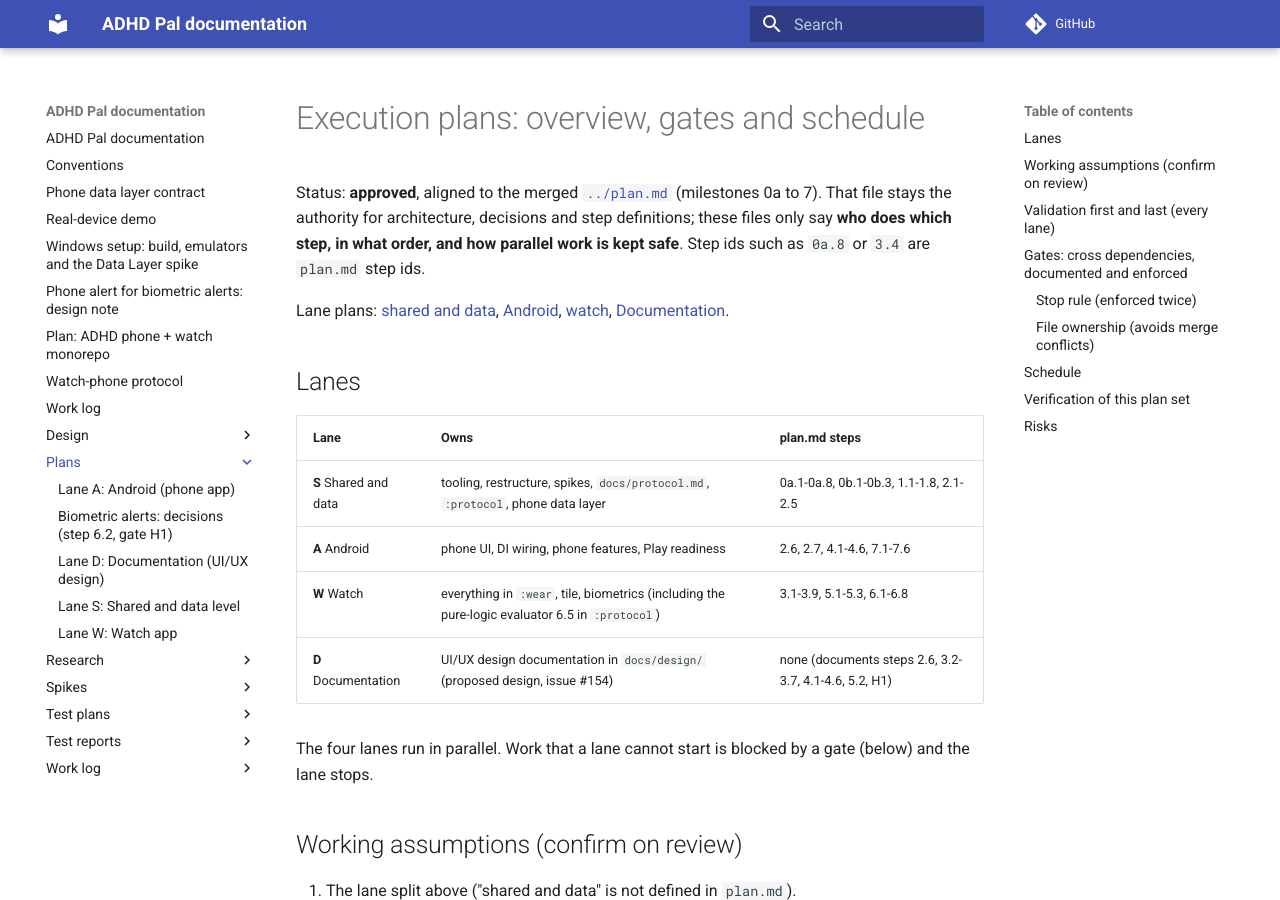
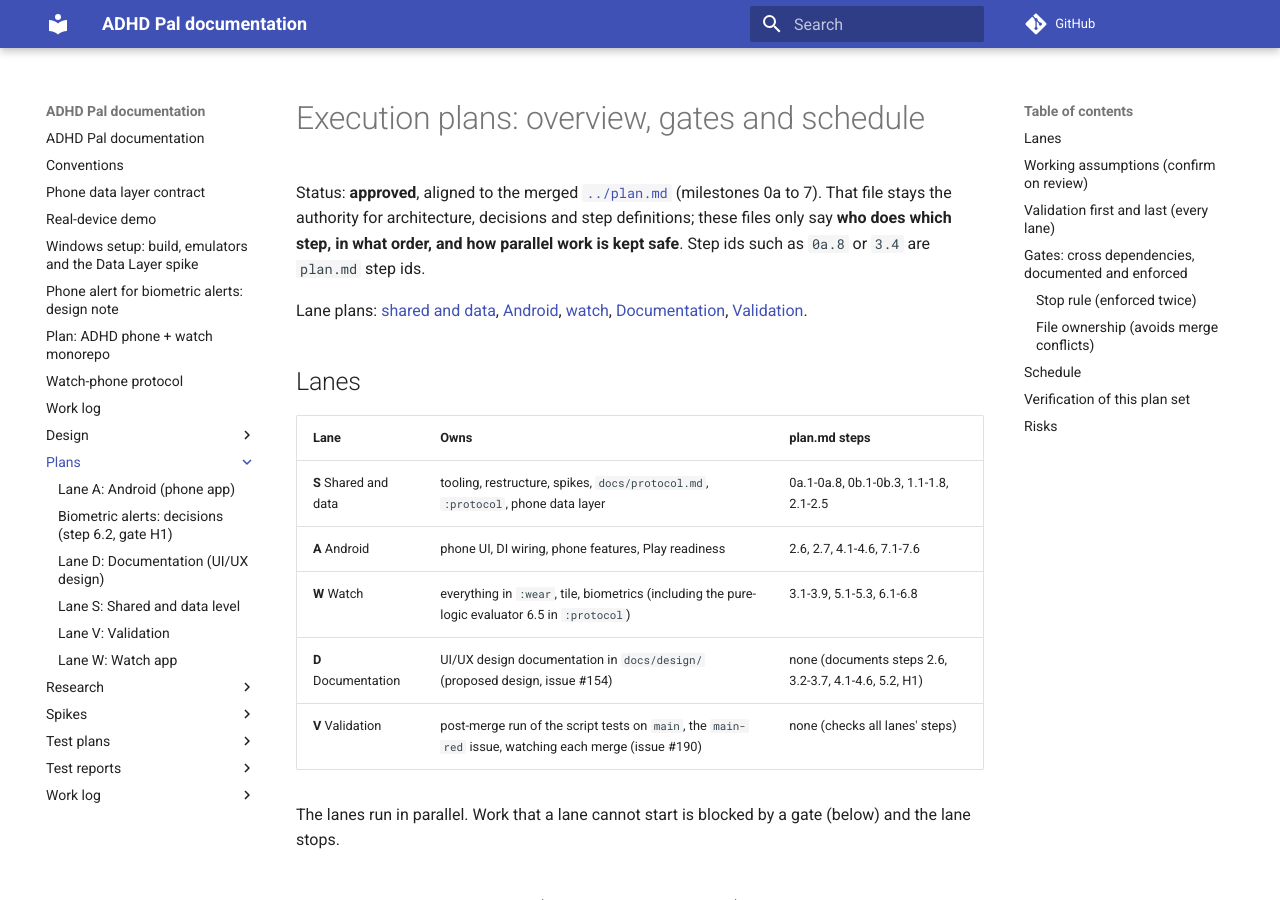
Before and after one commit to shlomoa/my-adhd-pal, an MkDocs documentation site: the page built from docs/plans/README.md, in a window 1280 px wide and 900 px high. Built offline with MkDocs 1.6.1 and Material for MkDocs 9.7.7, drawn with Linux system fonts in a browser that asks for light colours; comment, search, counter and statistics services are not loaded; some of the changed text lies outside the part shown.

Commit message:
Lane V setup: plan, catalogue, work log, gate G-VAL, runner under scripts/ci-post-merge
Co-Authored-By: Claude Sonnet 5.5 <noreply@anthropic.com>
Claude-Session: https://claude.ai/code/session_017kTHt4tKxpY8bpkxPWbpNM

```diff
--- a/docs/plans/README.md
+++ b/docs/plans/README.md
@@ -4,7 +4,7 @@ Status: **approved**, aligned to the merged [`../plan.md`](../plan.md) (mileston
 authority for architecture, decisions and step definitions; these files only say **who does which step, in what
 order, and how parallel work is kept safe**. Step ids such as `0a.8` or `3.4` are `plan.md` step ids.
 
-Lane plans: [shared and data](shared.md), [Android](android.md), [watch](watch.md), [Documentation](docs.md).
+Lane plans: [shared and data](shared.md), [Android](android.md), [watch](watch.md), [Documentation](docs.md), [Validation](validation.md).
 
 ## Lanes
 
@@ -14,8 +14,9 @@ Lane plans: [shared and data](shared.md), [Android](android.md), [watch](watch.m
 | **A** Android | phone UI, DI wiring, phone features, Play readiness | 2.6, 2.7, 4.1-4.6, 7.1-7.6 |
 | **W** Watch | everything in `:wear`, tile, biometrics (including the pure-logic evaluator 6.5 in `:protocol`) | 3.1-3.9, 5.1-5.3, 6.1-6.8 |
 | **D** Documentation | UI/UX design documentation in `docs/design/` (proposed design, issue #154) | none (documents steps 2.6, 3.2-3.7, 4.1-4.6, 5.2, H1) |
+| **V** Validation | post-merge run of the script tests on `main`, the `main-red` issue, watching each merge (issue #190) | none (checks all lanes' steps) |
 
-The four lanes run in parallel. Work that a lane cannot start is blocked by a gate (below) and the lane stops.
+The lanes run in parallel. Work that a lane cannot start is blocked by a gate (below) and the lane stops.
 
 ## Working assumptions (confirm on review)
 
@@ -62,6 +63,7 @@ A **gate** exists once its PR is merged to `main`. Gates and their prerequisites
 | **G7** | 3.9 end-to-end round trip on paired emulators and real devices recorded | W + user | G3, G4, G5, H2 |
 | **G-DOC** | D1 design documentation: `docs/design/` with overview, four sections, solution diagrams and screen images; design approved by the user (recorded in issue #154) | D | G-BOOT |
 | **G-INDEX** | D2 documentation index `docs/index.md` and generated site in CI (issue #156), user approves the structure | D | G-DOC |
+| **G-VAL** | V lane set up; the slow script tests run after each merge to `main`, not on pull requests (issue #190) | V | G-BOOT |
 | **H1** (human) | 6.2 biometric metrics and thresholds agreed by the user, recorded in the issue | user | none |
 | **H2** (human) | Galaxy Watch6 Classic + Galaxy A55 5G available and a test window confirmed by the user, recorded in the issue | user | none |
 
@@ -99,6 +101,7 @@ The scripts are covered by the 19 cases in [`../test-plans/bootstrap.md`](../tes
 | A | `phone/src/**/ui/**`, `phone/src/main/AndroidManifest.xml`, DI wiring, `docs/phone.md`, final `README.md` |
 | W | `wear/src/**`, `wear/build.gradle.kts` (after G0), `docs/watch.md`, `protocol/src/**/alerts/**` (6.5 only) |
 | D | `docs/design/**`, `docs/plans/docs.md`, `docs/test-plans/docs.md`, `docs/test-reports/docs-*.md`, `docs/work-log/docs.md` |
+| V | `.github/workflows/post-merge.yml`, `scripts/ci-post-merge/**`, `docs/plans/validation.md`, `docs/test-plans/validation.md`, `docs/test-reports/validation-*.md`, `docs/work-log/validation.md` |
 | each | own `docs/test-plans/<lane>.md`, `docs/test-reports/<lane>-*.md`, own `docs/work-log/<lane>.md`; catalog additions under a `# <lane>` comment in `gradle/libs.versions.toml` |
 
 Before G0, A and W touch no build file. Branches: `claude/shared-*`, `claude/android-*`, `claude/watch-*`, `claude/docs-*`; each thread
```
Also changed, not shown: docs/conventions.md (+2 -2 lines), docs/index.md (+3 -3 lines), docs/plans/gates.json (+10 -0 lines), docs/plans/validation.md (added, +27 -0 lines), docs/test-plans/shared.md (+1 -1 lines), docs/test-plans/validation.md (added, +10 -0 lines), docs/work-log.md (+1 -0 lines), docs/work-log/shared.md (+1 -1 lines), docs/work-log/validation.md (added, +10 -0 lines), 9 other files.
